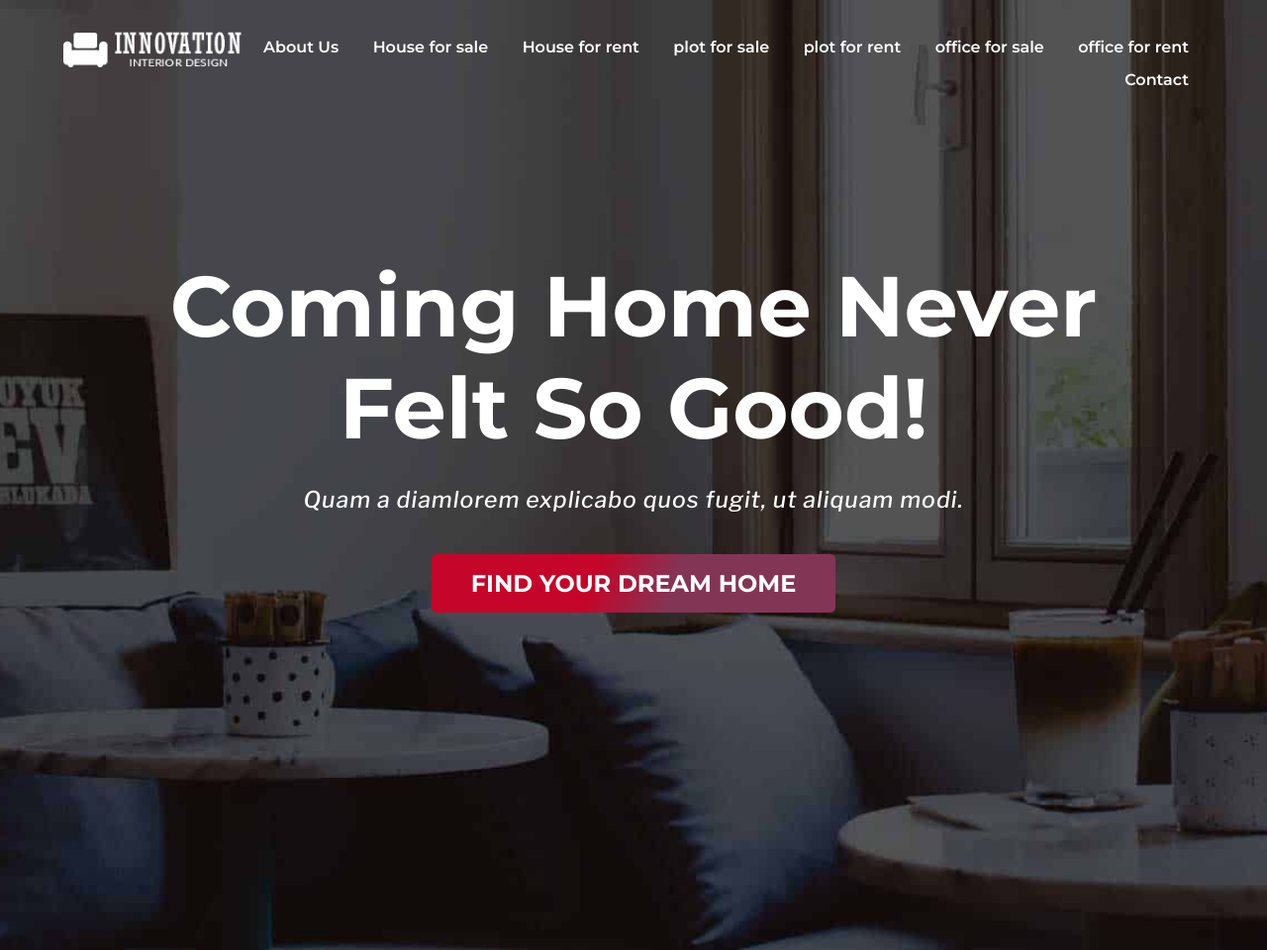
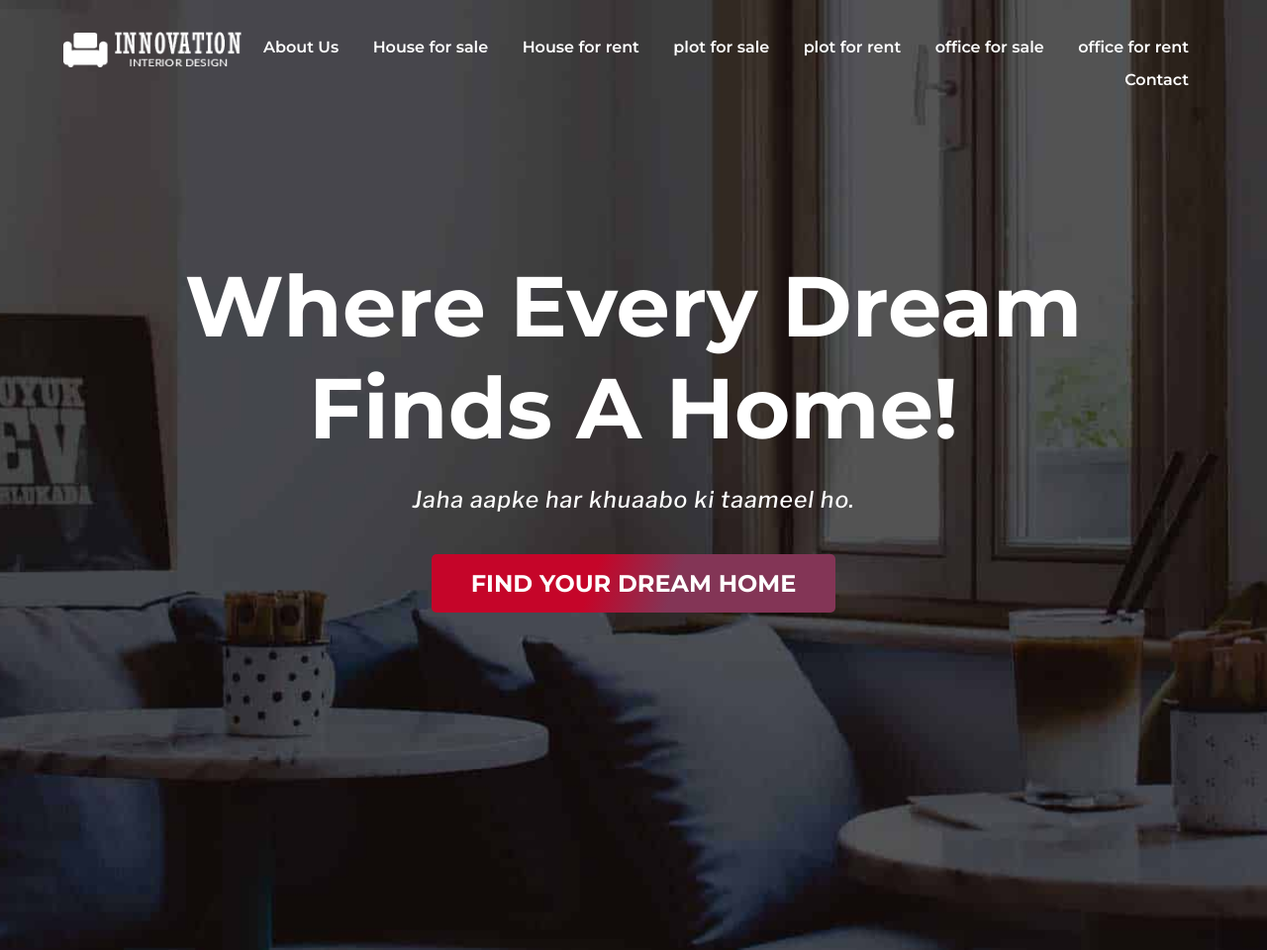
Before and after one commit to TahaRabbani/Real_Estate, a Django app: page / in a window 1280 px wide. Shown: the whole page at 99% size. Run offline with Django 5.2, Linux system fonts and the light colour scheme; some libraries are stand-ins or nearby versions.

Commit message:
hero section

```diff
--- a/templates/index.html
+++ b/templates/index.html
@@ -35,10 +35,10 @@
       </nav>
       <div class="head">
         <h1>
-          Coming Home Never <br />
-          Felt So Good!
+          Where Every Dream <br />
+          Finds A Home!
         </h1>
-        <p>Quam a diamlorem explicabo quos fugit, ut aliquam modi.</p>
+        <p>Jaha aapke har khuaabo ki taameel ho.</p>
         <button>FIND YOUR DREAM HOME</button>
       </div>
     </header>
```
